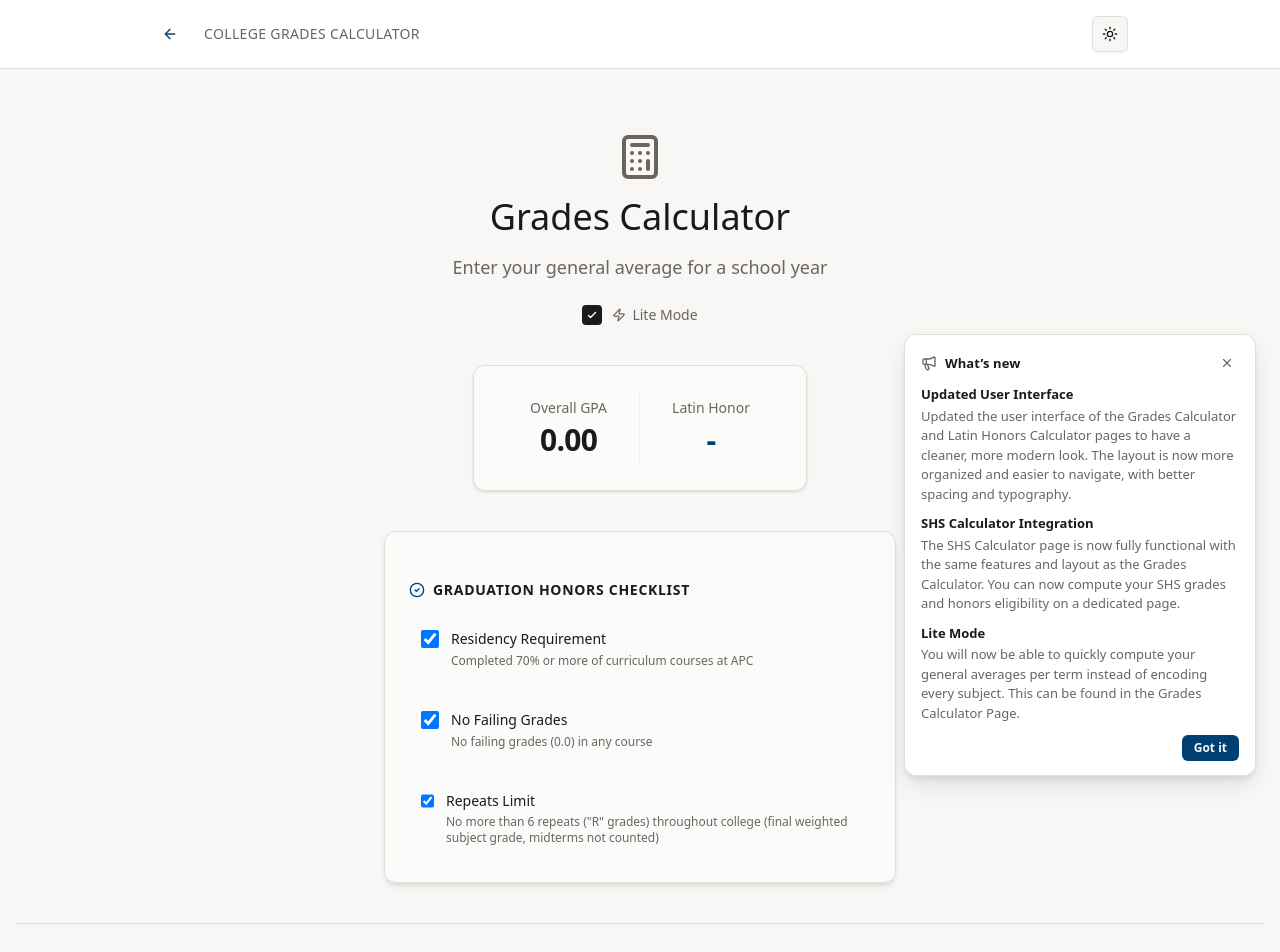
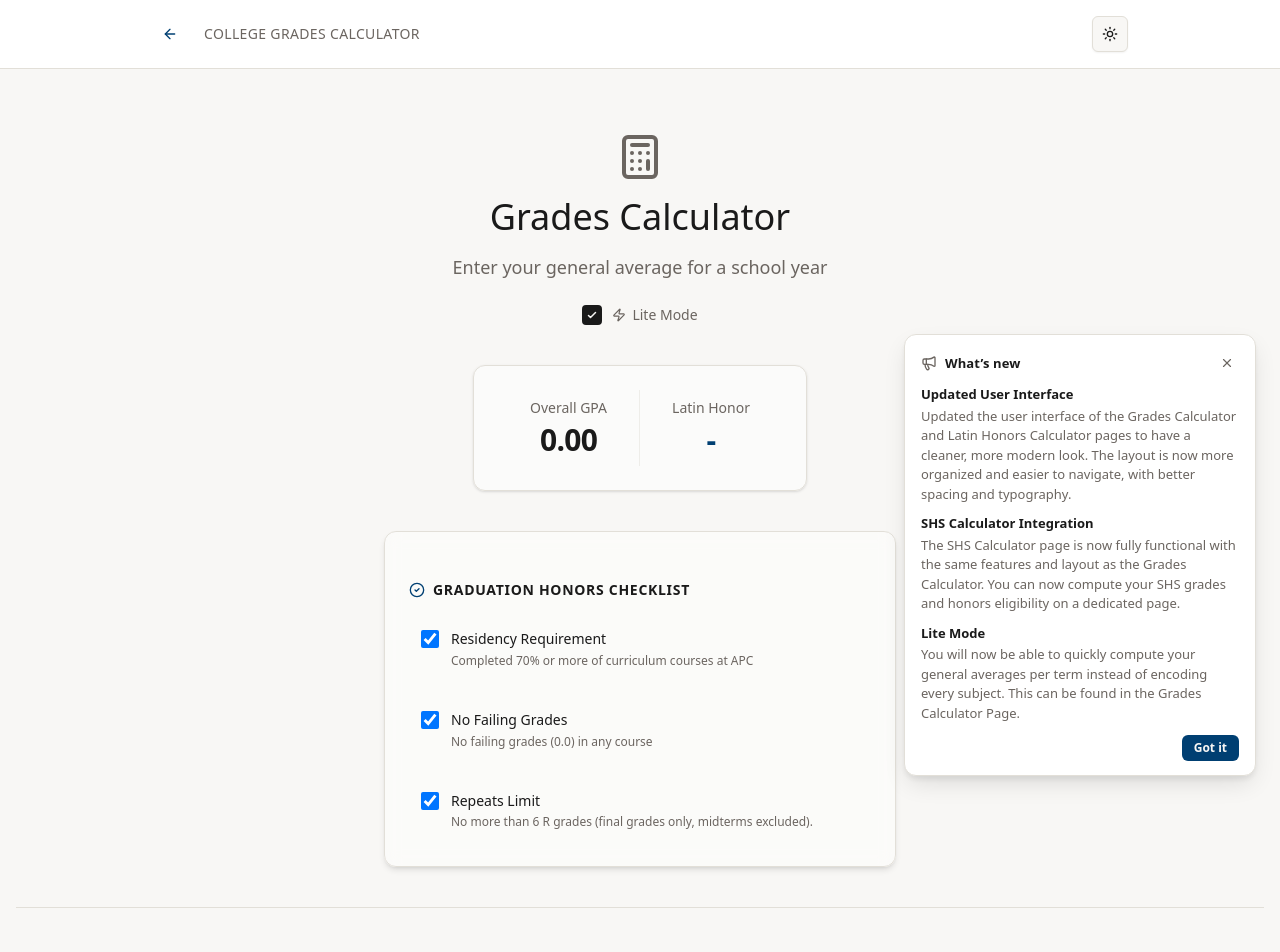
Before and after one commit to jpcsapc/APC-Honors-Checker, a Next.js app: page /honors in a window 1280 px wide. Shown: the top 952 px of the page. Built offline with nearby package versions, Linux system fonts and the light colour scheme.

Commit message:
ui: titles

```diff
--- a/src/app/honors/page.tsx
+++ b/src/app/honors/page.tsx
@@ -656,7 +656,7 @@ export default function HonorsCalcu() {
                       Repeats Limit
                     </label>
                     <p className="text-xs text-muted-foreground flex items-center gap-1.5 flex-wrap">
-                      <span>No more than 6 repeats ("R" grades) throughout college (final weighted subject grade, midterms not counted)</span>
+                      <span>No more than 6 R grades (final grades only, midterms excluded).</span>
                       {!liteMode ? (
                         <span className="text-[10px] uppercase font-bold text-primary/80 bg-primary/10 px-1.5 py-0.5 rounded">
                           Auto-detected ({totalRGrades} R)
```
